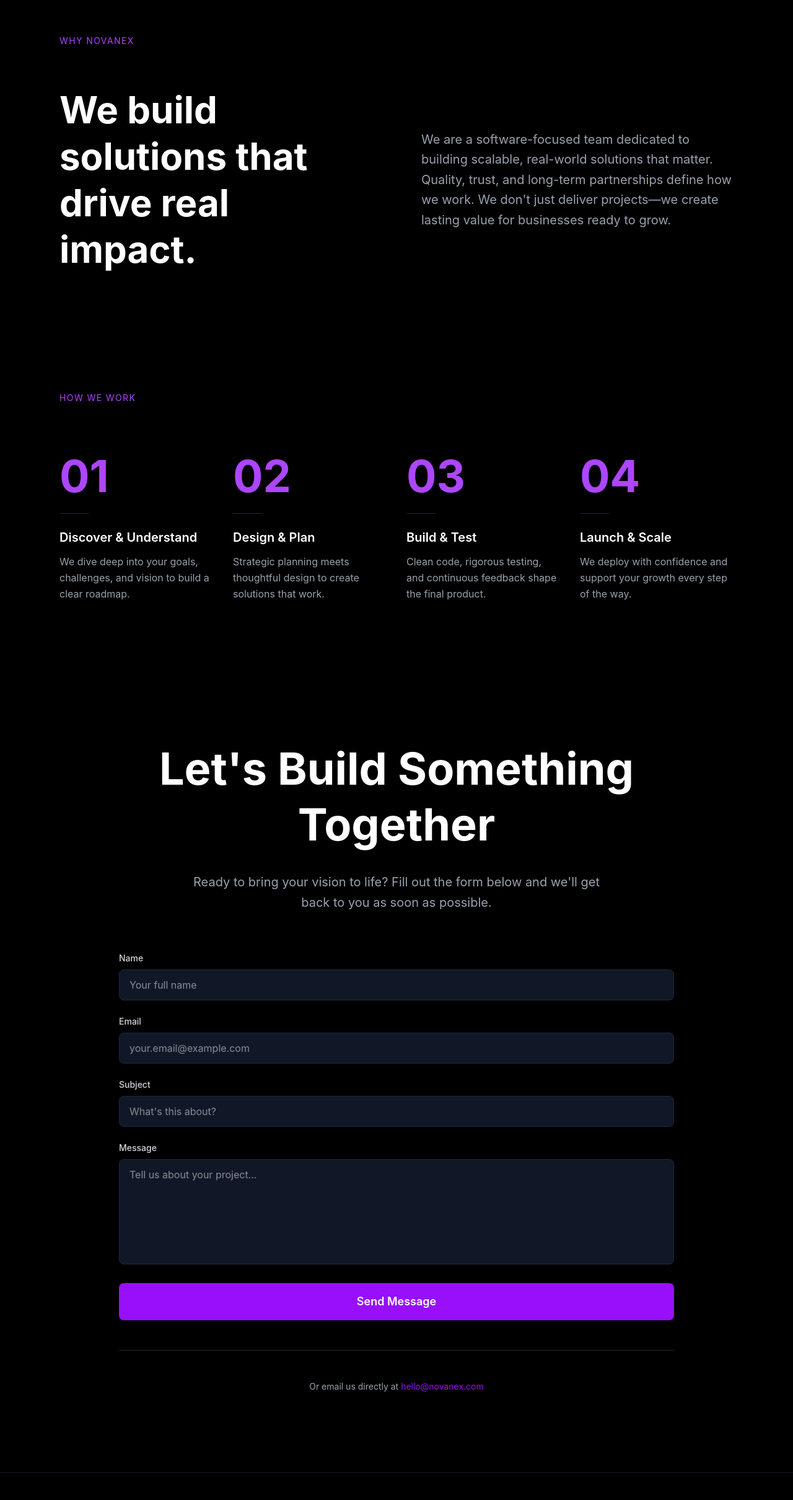
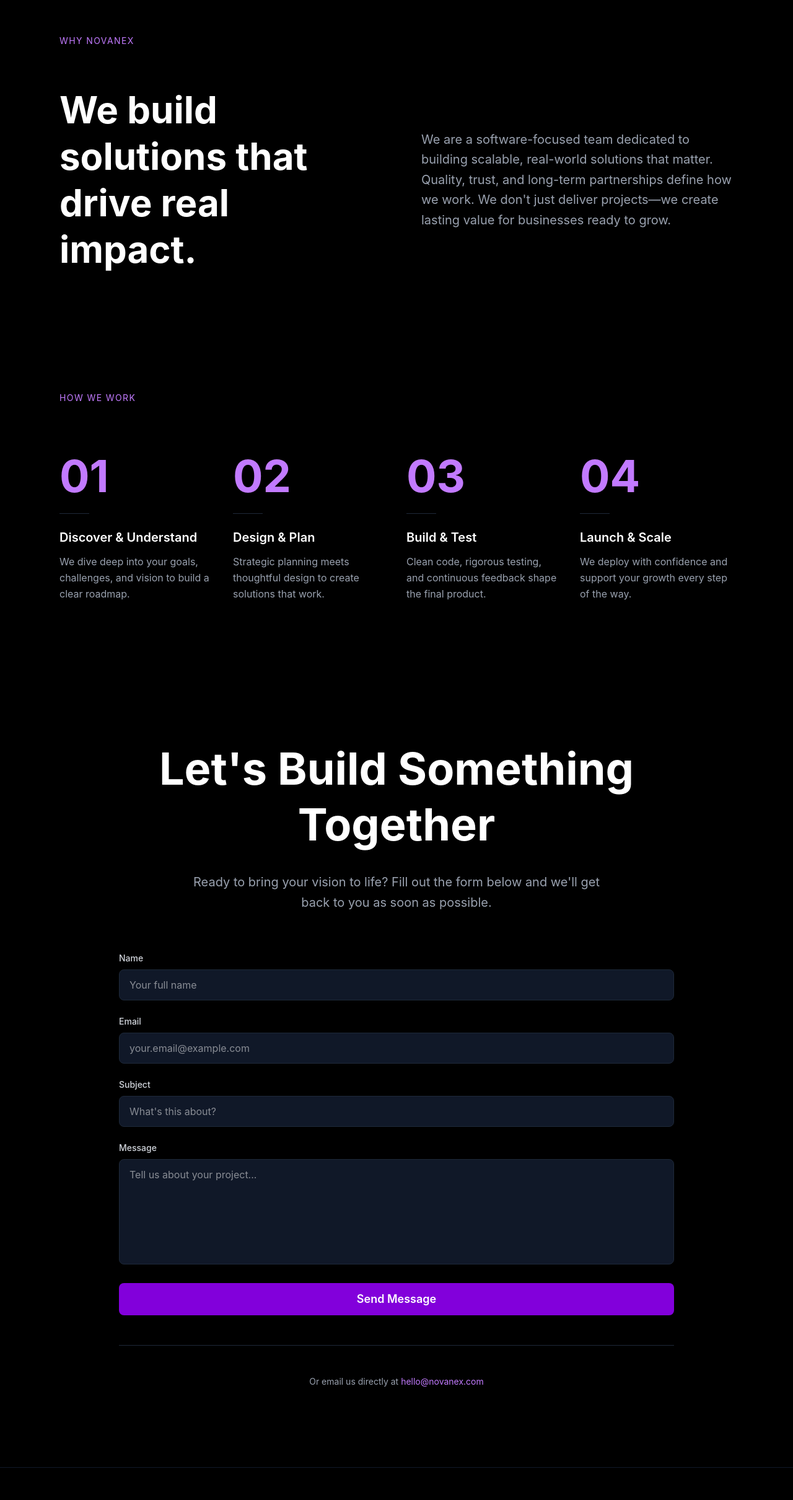
Before and after one commit to rumesh02/novanex-site, a React (Vite) app in the folder frontend/: page / in a window 1280 px wide. Shown: the part 4249-6669 px from the top of the page at 62% size. Built offline with nearby package versions, Linux system fonts and the light colour scheme.

Commit message:
purple color change

```diff
--- a/frontend/src/components/About.jsx
+++ b/frontend/src/components/About.jsx
@@ -3,7 +3,7 @@ function About() {
     <section id="about" className="py-24 px-6 md:px-12 lg:px-24">
       <div className="max-w-7xl mx-auto">
         {/* Section Title */}
-        <h2 className="text-sm uppercase tracking-widest text-purple-500 mb-16">
+        <h2 className="text-sm uppercase tracking-widest text-purple-400 mb-16">
           Why Novanex
         </h2>
 
--- a/frontend/src/components/Contact.jsx
+++ b/frontend/src/components/Contact.jsx
@@ -150,7 +150,7 @@ function Contact() {
           <button
             type="submit"
             disabled={isSubmitting}
-            className="w-full px-8 py-4 bg-purple-600 hover:bg-purple-700 disabled:bg-gray-700 disabled:cursor-not-allowed text-white font-semibold text-lg rounded-lg transition-colors duration-200"
+            className="w-full px-8 py-3 bg-purple-700 hover:bg-purple-700 disabled:bg-gray-700 disabled:cursor-not-allowed text-white font-semibold text-lg rounded-lg transition-colors duration-200"
           >
             {isSubmitting ? 'Sending...' : 'Send Message'}
           </button>
@@ -160,7 +160,7 @@ function Contact() {
         <div className="mt-12 pt-12 border-t border-gray-800 text-center">
           <p className="text-gray-400 text-sm">
             Or email us directly at{' '}
-            <a href="mailto:hello@novanex.com" className="text-purple-600 hover:text-purple-500 transition-colors">
+            <a href="mailto:hello@novanex.com" className="text-purple-400 hover:text-purple-500 transition-colors">
               hello@novanex.com
             </a>
           </p>
--- a/frontend/src/components/HowWeWork.jsx
+++ b/frontend/src/components/HowWeWork.jsx
@@ -26,7 +26,7 @@ function HowWeWork() {
     <section id="process" className="py-24 px-6 md:px-12 lg:px-24">
       <div className="max-w-7xl mx-auto">
         {/* Section Title */}
-        <h2 className="text-sm uppercase tracking-widest text-purple-500 mb-20">
+        <h2 className="text-sm uppercase tracking-widest text-purple-400 mb-20">
           How We Work
         </h2>
 
@@ -35,7 +35,7 @@ function HowWeWork() {
           {steps.map((step, index) => (
             <div key={index} className="relative">
               {/* Step Number */}
-              <div className="text-7xl font-bold text-purple-500 mb-6 leading-none">
+              <div className="text-7xl font-bold text-purple-400 mb-6 leading-none">
                 {step.number}
               </div>
 
```
